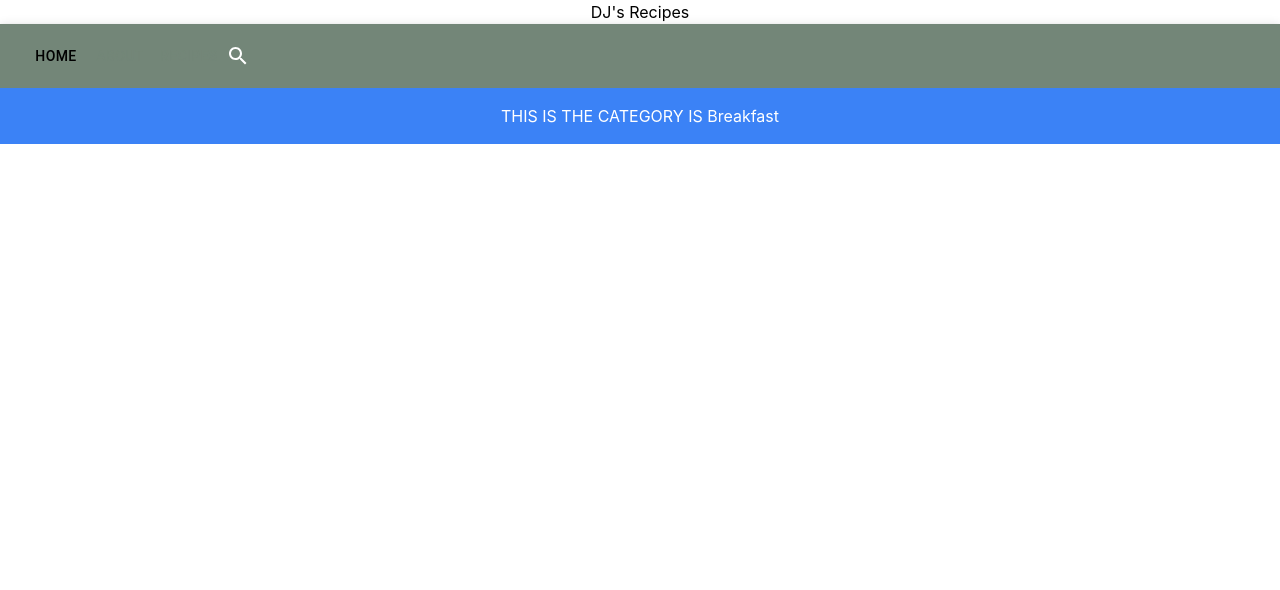
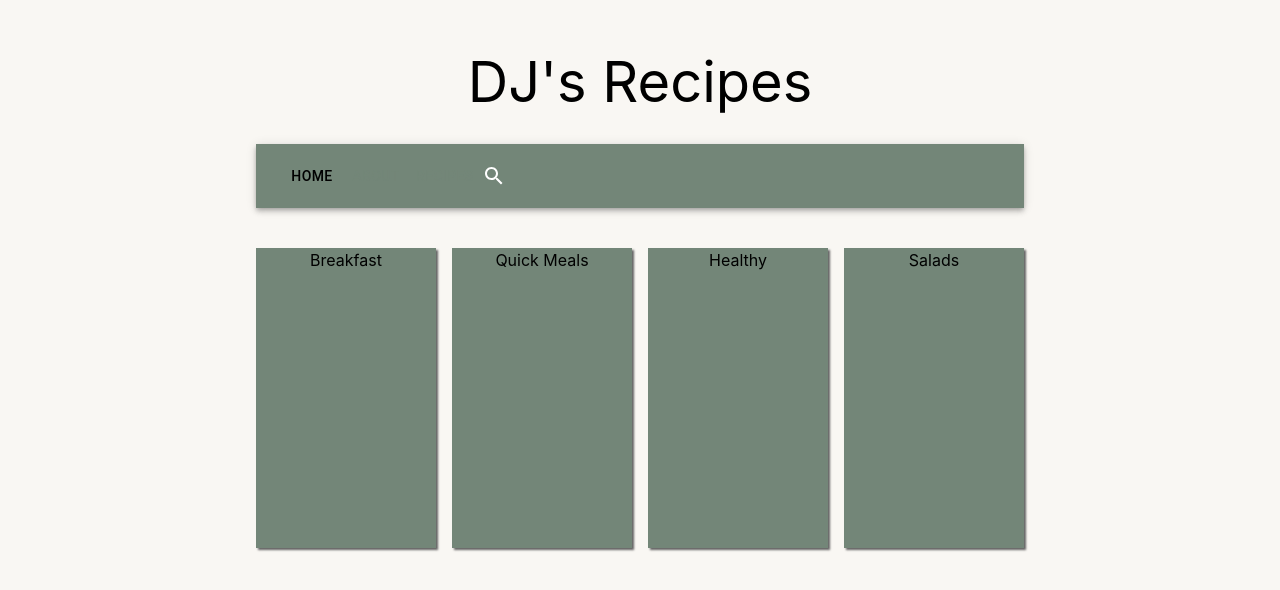
Before and after one commit to DJ-Imoehl/recipe-book-react, a React (Create React App) app: page / in a window 1280 px wide. Shown: the top 590 px of the page. Built offline with nearby package versions, Linux system fonts and the light colour scheme.

Commit message:
Adding styling to app and components

```diff
--- a/src/App.css
+++ b/src/App.css
@@ -1,38 +1,10 @@
-.App {
-  text-align: center;
+body {
+  background-color: #F9F7F3;
 }
 
-.App-logo {
-  height: 40vmin;
-  pointer-events: none;
+.App {
+  margin: 0 auto;
+  text-align: center;
+  background-color: #F9F7F3;
+  width: 60%;
 }
-
-@media (prefers-reduced-motion: no-preference) {
-  .App-logo {
-    animation: App-logo-spin infinite 20s linear;
-  }
-}
-
-.App-header {
-  background-color: #282c34;
-  min-height: 100vh;
-  display: flex;
-  flex-direction: column;
-  align-items: center;
-  justify-content: center;
-  font-size: calc(10px + 2vmin);
-  color: white;
-}
-
-.App-link {
-  color: #61dafb;
-}
-
-@keyframes App-logo-spin {
-  from {
-    transform: rotate(0deg);
-  }
-  to {
-    transform: rotate(360deg);
-  }
-}
--- a/src/App.js
+++ b/src/App.js
@@ -11,7 +11,12 @@ function App() {
     <ThemeProvider theme={mainTheme}>
     <div className="App">
         <HeadingComponent></HeadingComponent>
-        <CategoryComponent category={{name: "Breakfast", picture: null}}></CategoryComponent>
+        <div className="grid lg:grid-cols-4 gap-4 md:grid-cols-2 sm:grid-cols-1">
+          <CategoryComponent category={{name: "Breakfast", picture: null}}></CategoryComponent>
+          <CategoryComponent category={{name: "Quick Meals", picture: null}}></CategoryComponent>
+          <CategoryComponent category={{name: "Healthy", picture: null}}></CategoryComponent>
+          <CategoryComponent category={{name: "Salads", picture: null}}></CategoryComponent>
+        </div>
     </div>
     </ThemeProvider>
   );
--- /dev/null
+++ b/src/components/CategoryComponent.css
@@ -0,0 +1,11 @@
+
+.categoryComponent {
+    width: 100%;
+    height: 300px;
+    background-color: #738678;
+    box-shadow: 2px 2px 2px #636363;
+}
+
+.category-text {
+    background-color: #738678;
+}
--- a/src/components/CategoryComponent.js
+++ b/src/components/CategoryComponent.js
@@ -1,8 +1,12 @@
 import React from "react"
+import "./CategoryComponent.css"
 
 const CategoryComponent = ({category}) => {
 
-    return <h1 className="bg-blue-500 text-white p-4">THIS IS THE CATEGORY IS {category.name}</h1>;
+    return (<div className="categoryComponent">
+        <div></div>
+        <div className="category-text"><h3>{category.name}</h3></div>
+    </div>);
 }
 
 export default CategoryComponent;
--- /dev/null
+++ b/src/components/HeadingComponent.css
@@ -0,0 +1,10 @@
+
+.title-text {
+    font-size: 56px;
+    margin-bottom: 20px;
+}
+
+.heading {
+    padding-top: 40px;
+    margin-bottom: 40px;
+}
--- a/src/components/HeadingComponent.js
+++ b/src/components/HeadingComponent.js
@@ -1,12 +1,14 @@
 import React from "react";
 import { AppBar, Box, List, Toolbar, Button, IconButton } from "@mui/material";
 import SearchIcon from '@mui/icons-material/Search';
+import "./HeadingComponent.css"
+
 const navItems = ["Home", "About", "Recipes", "Search"]
 
 const HeadingComponent = () => {
 
-    return (<Box className="grid-cols-8">
-        <h2>DJ's Recipes</h2>
+    return (<Box className="grid-cols-8 heading">
+        <h2 className="title-text">DJ's Recipes</h2>
         <AppBar position="static" component="nav">
             <Toolbar>
                 <Button style={{color: "black"}}>Home</Button>
```
